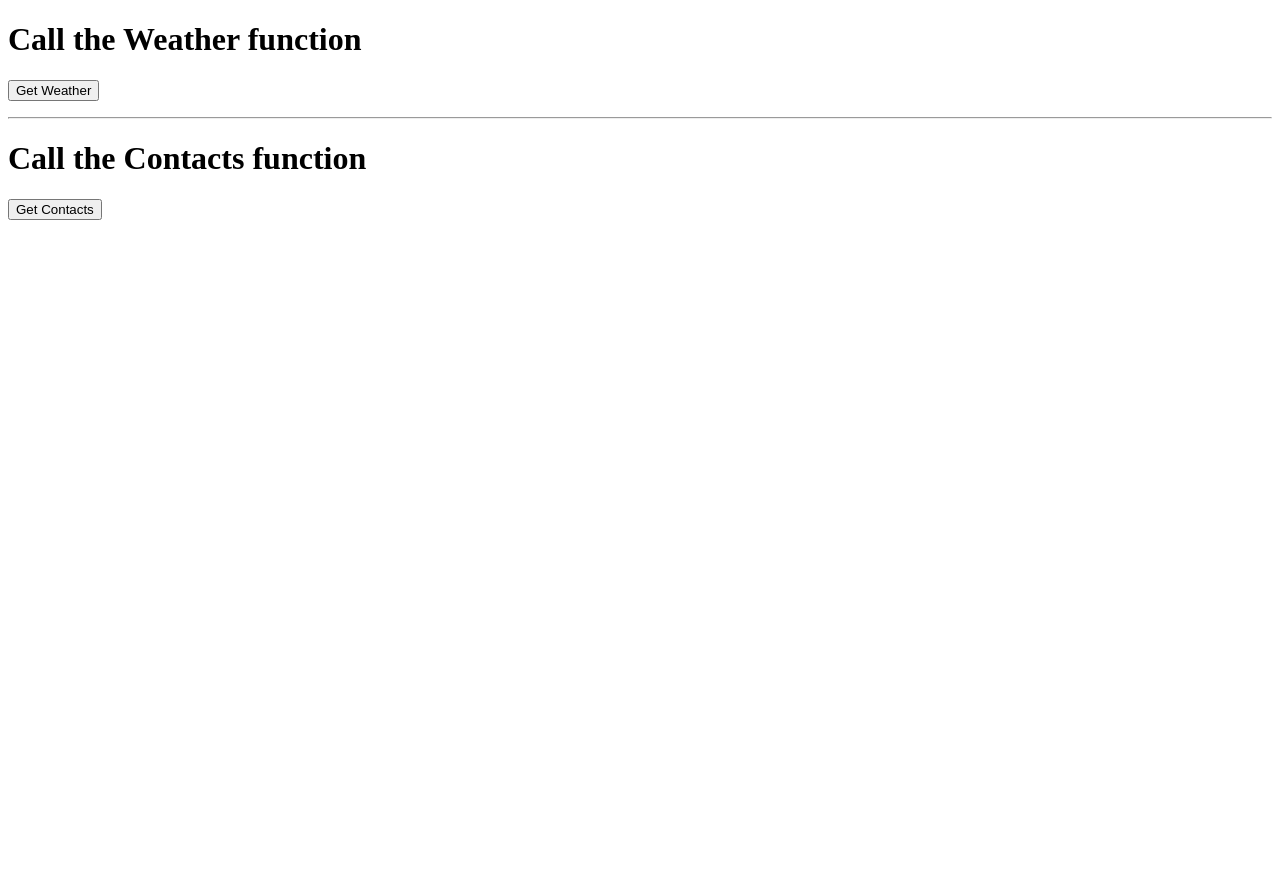
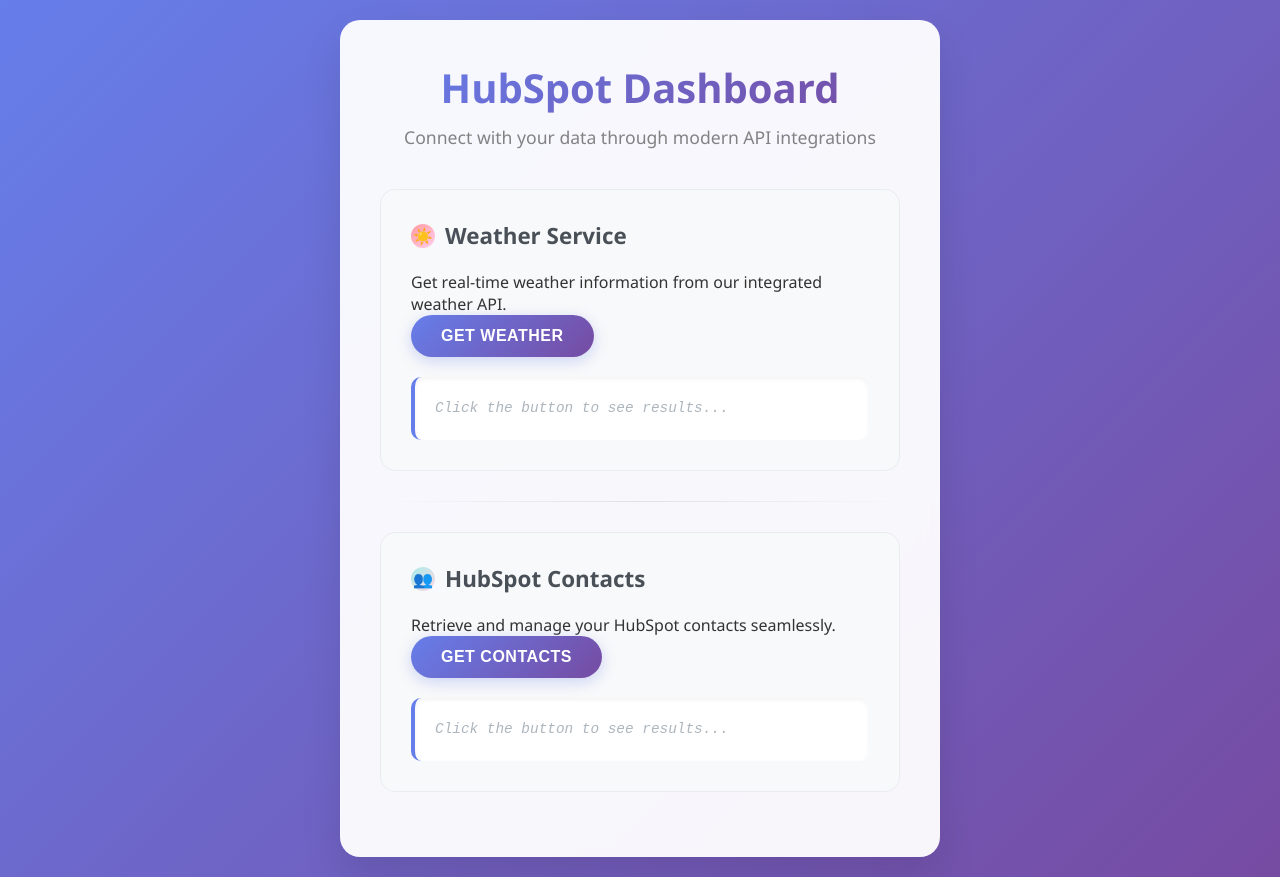
Before and after one commit to brandenrodgers/Netlify-App, a website: page index.html in a window 1280 px wide. Before the commit the page ends 800 px from the top, so only its background shows below. Drawn offline with Linux system fonts and the light colour scheme.

Commit message:
ui updates

```diff
--- /dev/null
+++ b/css/styles.css
@@ -0,0 +1,236 @@
+* {
+  margin: 0;
+  padding: 0;
+  box-sizing: border-box;
+}
+
+body {
+  font-family: 'Segoe UI', Tahoma, Geneva, Verdana, sans-serif;
+  background: linear-gradient(135deg, #667eea 0%, #764ba2 100%);
+  min-height: 100vh;
+  display: flex;
+  align-items: center;
+  justify-content: center;
+  padding: 20px;
+  color: #333;
+}
+
+.container {
+  background: rgba(255, 255, 255, 0.95);
+  backdrop-filter: blur(10px);
+  border-radius: 20px;
+  box-shadow: 0 20px 40px rgba(0, 0, 0, 0.1);
+  padding: 40px;
+  max-width: 600px;
+  width: 100%;
+  animation: fadeInUp 0.8s ease-out;
+}
+
+@keyframes fadeInUp {
+  from {
+    opacity: 0;
+    transform: translateY(30px);
+  }
+  to {
+    opacity: 1;
+    transform: translateY(0);
+  }
+}
+
+.header {
+  text-align: center;
+  margin-bottom: 40px;
+}
+
+.header h1 {
+  background: linear-gradient(135deg, #667eea, #764ba2);
+  -webkit-background-clip: text;
+  -webkit-text-fill-color: transparent;
+  background-clip: text;
+  font-size: 2.5rem;
+  font-weight: 700;
+  margin-bottom: 10px;
+}
+
+.header p {
+  color: #666;
+  font-size: 1.1rem;
+  opacity: 0.8;
+}
+
+.section {
+  background: #f8f9fa;
+  border-radius: 15px;
+  padding: 30px;
+  margin-bottom: 25px;
+  border: 1px solid #e9ecef;
+  transition: transform 0.3s ease, box-shadow 0.3s ease;
+}
+
+.section:hover {
+  transform: translateY(-2px);
+  box-shadow: 0 10px 25px rgba(0, 0, 0, 0.1);
+}
+
+.section h2 {
+  color: #495057;
+  font-size: 1.4rem;
+  margin-bottom: 20px;
+  display: flex;
+  align-items: center;
+  gap: 10px;
+}
+
+.icon {
+  width: 24px;
+  height: 24px;
+  display: inline-block;
+}
+
+.weather-icon {
+  background: linear-gradient(135deg, #ff9a9e, #fecfef);
+  border-radius: 50%;
+  position: relative;
+}
+
+.weather-icon::before {
+  content: '☀️';
+  position: absolute;
+  top: 50%;
+  left: 50%;
+  transform: translate(-50%, -50%);
+  font-size: 16px;
+}
+
+.contacts-icon {
+  background: linear-gradient(135deg, #a8edea, #fed6e3);
+  border-radius: 50%;
+  position: relative;
+}
+
+.contacts-icon::before {
+  content: '👥';
+  position: absolute;
+  top: 50%;
+  left: 50%;
+  transform: translate(-50%, -50%);
+  font-size: 16px;
+}
+
+.btn {
+  background: linear-gradient(135deg, #667eea, #764ba2);
+  color: white;
+  border: none;
+  padding: 12px 30px;
+  border-radius: 50px;
+  font-size: 1rem;
+  font-weight: 600;
+  cursor: pointer;
+  transition: all 0.3s ease;
+  box-shadow: 0 4px 15px rgba(102, 126, 234, 0.3);
+  text-transform: uppercase;
+  letter-spacing: 0.5px;
+}
+
+.btn:hover {
+  transform: translateY(-2px);
+  box-shadow: 0 6px 20px rgba(102, 126, 234, 0.4);
+}
+
+.btn:active {
+  transform: translateY(0);
+}
+
+.output {
+  margin-top: 20px;
+  padding: 20px;
+  background: white;
+  border-radius: 10px;
+  border-left: 4px solid #667eea;
+  min-height: 60px;
+  font-family: 'Courier New', monospace;
+  font-size: 0.9rem;
+  line-height: 1.6;
+  color: #495057;
+  box-shadow: inset 0 2px 4px rgba(0, 0, 0, 0.05);
+}
+
+.output:empty::before {
+  content: 'Click the button to see results...';
+  color: #adb5bd;
+  font-style: italic;
+}
+
+.divider {
+  height: 1px;
+  background: linear-gradient(90deg, transparent, #dee2e6, transparent);
+  margin: 30px 0;
+}
+
+.loading {
+  display: inline-block;
+  width: 20px;
+  height: 20px;
+  border: 3px solid #f3f3f3;
+  border-top: 3px solid #667eea;
+  border-radius: 50%;
+  animation: spin 1s linear infinite;
+  margin-right: 10px;
+}
+
+@keyframes spin {
+  0% { transform: rotate(0deg); }
+  100% { transform: rotate(360deg); }
+}
+
+/* Responsive design */
+@media (max-width: 768px) {
+  .container {
+    padding: 30px 20px;
+    margin: 10px;
+  }
+
+  .header h1 {
+    font-size: 2rem;
+  }
+
+  .section {
+    padding: 20px;
+  }
+
+  .btn {
+    width: 100%;
+    padding: 15px;
+  }
+}
+
+/* Dark mode support */
+@media (prefers-color-scheme: dark) {
+  body {
+    background: linear-gradient(135deg, #2c3e50 0%, #3498db 100%);
+  }
+
+  .container {
+    background: rgba(45, 55, 72, 0.95);
+    color: #e2e8f0;
+  }
+
+  .section {
+    background: #4a5568;
+    border-color: #5a6374;
+  }
+
+  .section h2 {
+    color: #e2e8f0;
+  }
+
+  .output {
+    background: #2d3748;
+    color: #e2e8f0;
+    border-left-color: #667eea;
+  }
+
+  .header p {
+    color: #a0aec0;
+  }
+}
--- a/index.html
+++ b/index.html
@@ -1,21 +1,47 @@
 <!DOCTYPE html>
-<html>
+<html lang="en">
 <head>
   <meta charset="UTF-8">
-  <title>Simple Netlify App for HubSpot Project</title>
+  <meta name="viewport" content="width=device-width, initial-scale=1.0">
+  <title>HubSpot Netlify Dashboard</title>
+  <link rel="stylesheet" href="css/styles.css">
 </head>
 <body>
-  <h1>Call the Weather function</h1>
-  <button id="call-weather-btn">Get Weather</button>
-  <p id="weather-output"></p>
+  <div class="container">
+    <header class="header">
+      <h1>HubSpot Dashboard</h1>
+      <p>Connect with your data through modern API integrations</p>
+    </header>
 
-  <hr>
+    <main>
+      <section class="section">
+        <h2>
+          <span class="icon weather-icon"></span>
+          Weather Service
+        </h2>
+        <p>Get real-time weather information from our integrated weather API.</p>
+        <button id="call-weather-btn" class="btn" aria-label="Get current weather information">
+          Get Weather
+        </button>
+        <div id="weather-output" class="output" role="region" aria-live="polite" aria-label="Weather results"></div>
+      </section>
 
-  <h1>Call the Contacts function</h1>
-  <button id="get-contacts-btn">Get Contacts</button>
-  <p id="contacts-output"></p>
+      <div class="divider"></div>
 
-  <!-- Link to your external JavaScript file -->
+      <section class="section">
+        <h2>
+          <span class="icon contacts-icon"></span>
+          HubSpot Contacts
+        </h2>
+        <p>Retrieve and manage your HubSpot contacts seamlessly.</p>
+        <button id="get-contacts-btn" class="btn" aria-label="Get HubSpot contacts">
+          Get Contacts
+        </button>
+        <div id="contacts-output" class="output" role="region" aria-live="polite" aria-label="Contacts results"></div>
+      </section>
+    </main>
+  </div>
+
   <script src="js/main.js"></script>
 </body>
 </html>
--- a/js/main.js
+++ b/js/main.js
@@ -1,15 +1,73 @@
+// Helper function to show loading state
+function showLoading(outputElement, button) {
+  button.disabled = true;
+  button.innerHTML = '<span class="loading"></span>Loading...';
+  outputElement.textContent = "";
+}
+
+// Helper function to reset button state
+function resetButton(button, originalText) {
+  button.disabled = false;
+  button.innerHTML = originalText;
+}
+
+// Helper function to display results
+function displayResult(outputElement, result, isError = false) {
+  if (isError) {
+    outputElement.innerHTML = `<div style="color: #dc3545; font-weight: 600;">❌ Error: ${result}</div>`;
+  } else {
+    outputElement.innerHTML = `<div style="color: #28a745; font-weight: 600;">✅ Success</div><pre>${result}</pre>`;
+  }
+}
+
+// Weather function handler
 document
   .getElementById("call-weather-btn")
   .addEventListener("click", async () => {
-    const response = await fetch("/.netlify/functions/weather");
-    const text = await response.text();
-    document.getElementById("weather-output").textContent = text;
+    const button = document.getElementById("call-weather-btn");
+    const output = document.getElementById("weather-output");
+    const originalText = "Get Weather";
+
+    showLoading(output, button);
+
+    try {
+      const response = await fetch("/.netlify/functions/weather");
+      const text = await response.text();
+
+      if (!response.ok) {
+        throw new Error(`HTTP ${response.status}: ${text}`);
+      }
+
+      displayResult(output, text);
+    } catch (error) {
+      displayResult(output, error.message, true);
+    } finally {
+      resetButton(button, originalText);
+    }
   });
 
+// Contacts function handler
 document
   .getElementById("get-contacts-btn")
   .addEventListener("click", async () => {
-    const response = await fetch("/.netlify/functions/contacts");
-    const text = await response.text();
-    document.getElementById("contacts-output").textContent = text;
+    const button = document.getElementById("get-contacts-btn");
+    const output = document.getElementById("contacts-output");
+    const originalText = "Get Contacts";
+
+    showLoading(output, button);
+
+    try {
+      const response = await fetch("/.netlify/functions/contacts");
+      const text = await response.text();
+
+      if (!response.ok) {
+        throw new Error(`HTTP ${response.status}: ${text}`);
+      }
+
+      displayResult(output, text);
+    } catch (error) {
+      displayResult(output, error.message, true);
+    } finally {
+      resetButton(button, originalText);
+    }
   });
```
